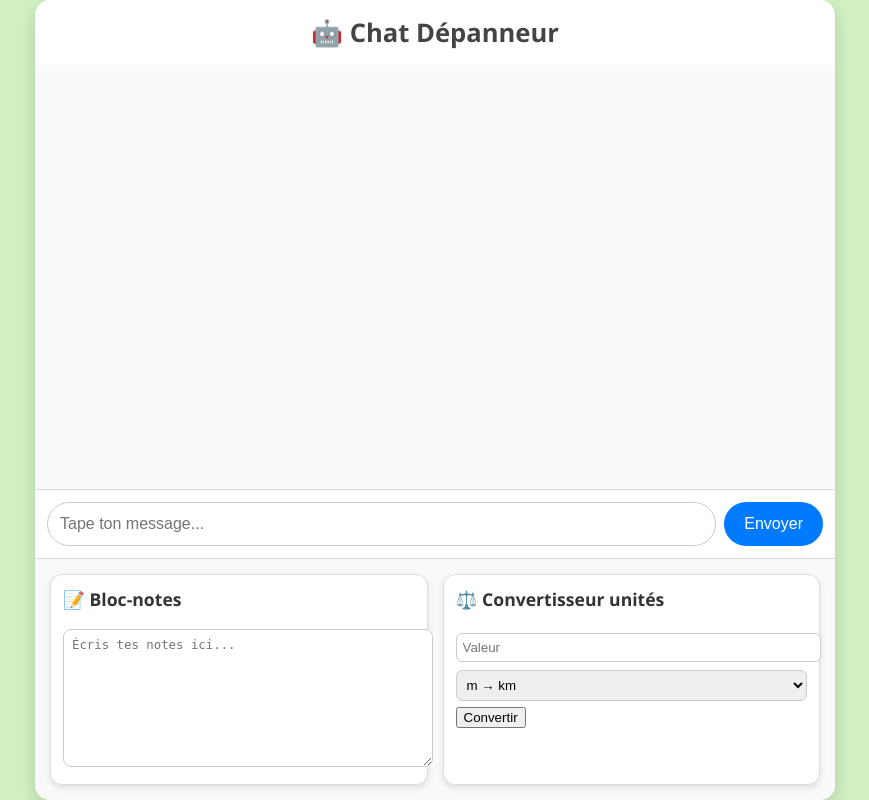
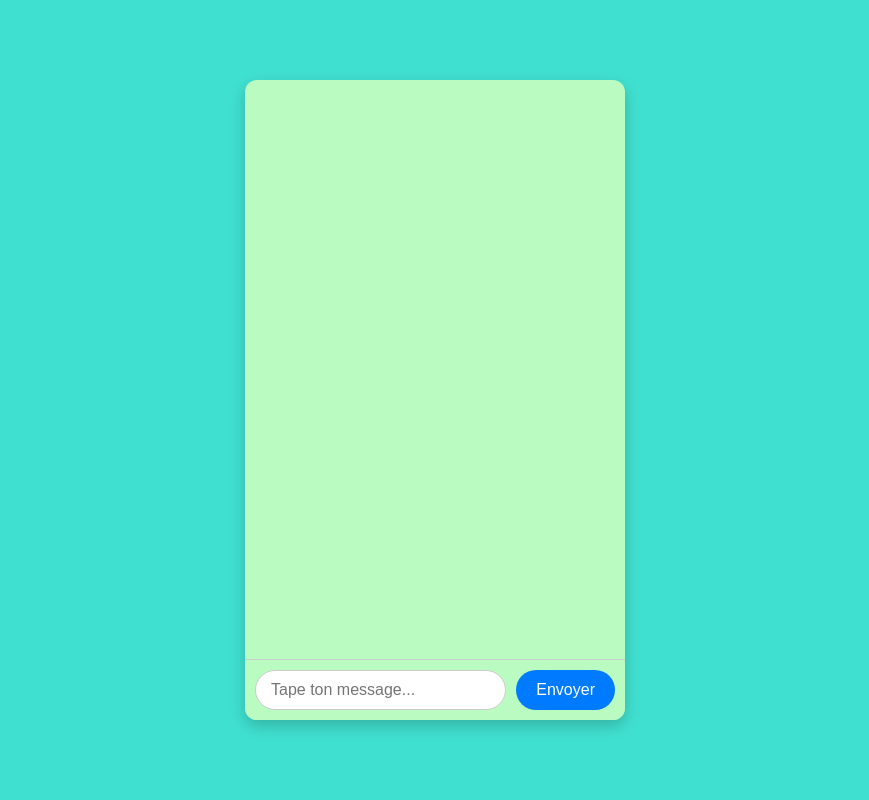
Before and after one commit to toflasq/depanneur-api, a Flask app: page /chatpage in a window 1280 px wide. Shown: the whole page, without its empty margins (205-1074 px from the left). Run offline with Flask 3, Linux system fonts and the light colour scheme.

Commit message:
Add files via upload

```diff
--- a/templates/chat.html
+++ b/templates/chat.html
@@ -8,144 +8,95 @@
             height: 100%;
             margin: 0;
             font-family: 'Segoe UI', Tahoma, sans-serif;
-            background-color: #d0f0c0; /* vert pâle */
+            background: #40E0D0; /* bleu turquoise */
+            display: flex;
+            justify-content: center;
+            align-items: center;
         }
+
         .chat-container {
             display: flex;
             flex-direction: column;
-            height: 100%;
-            width: 100%;
-            max-width: 800px;
-            margin: 0 auto;
-            background: #fff;
-            border-radius: 15px;
-            box-shadow: 0 6px 16px rgba(0,0,0,0.15);
+            height: 80%;
+            width: 400px;
+            max-width: 95%;
+            background: #b9fbc0; /* vert pastel menthe */
+            border-radius: 12px;
+            box-shadow: 0 6px 15px rgba(0,0,0,0.2);
             overflow: hidden;
         }
+
         #chatbox {
             flex: 1;
-            padding: 20px;
+            padding: 15px;
             overflow-y: auto;
             display: flex;
             flex-direction: column;
-            gap: 12px;
-            background: #fafafa;
+            gap: 10px;
         }
+
         .bubble {
-            padding: 12px 18px;
-            border-radius: 20px;
+            padding: 10px 15px;
+            border-radius: 18px;
             max-width: 75%;
             word-wrap: break-word;
             animation: fadeIn 0.3s forwards;
         }
-        @keyframes fadeIn { from {opacity:0; transform: translateY(10px);} to {opacity:1; transform:translateY(0);} }
-        .user { align-self: flex-end; background: #007bff; color: #fff; }
-        .bot { align-self: flex-start; background: #f1f0f0; color: #333; }
+
+        @keyframes fadeIn { from {opacity:0; transform: translateY(10px);} to {opacity:1; transform: translateY(0);} }
+
+        .user {
+            align-self: flex-end;
+            background: #007bff;
+            color: #fff;
+        }
+
+        .bot {
+            align-self: flex-start;
+            background: #e0ffe0; /* vert pastel plus clair pour bot */
+            color: #333;
+        }
+
         .input-area {
             display: flex;
-            padding: 12px;
-            gap: 8px;
-            border-top: 1px solid #ddd;
-            background: #fff;
+            border-top: 1px solid #ccc;
+            padding: 10px;
+            background: #b9fbc0;
         }
+
         .input-area input {
             flex: 1;
-            padding: 12px;
-            border-radius: 25px;
+            padding: 10px 15px;
+            border-radius: 20px;
             border: 1px solid #ccc;
+            font-size: 1em;
             outline: none;
-            font-size: 1em;
         }
+
         .input-area button {
-            padding: 12px 20px;
+            margin-left: 10px;
+            padding: 10px 20px;
             border: none;
-            border-radius: 25px;
+            border-radius: 20px;
             background: #007bff;
             color: #fff;
             cursor: pointer;
             font-size: 1em;
         }
-        h1 {
-            text-align: center;
-            margin: 15px 0;
-            font-size: 1.6em;
-            color: #444;
-        }
-        .tools {
-            display: flex;
-            flex-wrap: wrap;
-            gap: 15px;
-            padding: 15px;
-            background: #f9f9f9;
-            border-top: 1px solid #ddd;
-        }
-        .tool {
-            flex: 1;
-            min-width: 230px;
-            background: #fff;
-            border: 1px solid #ddd;
-            border-radius: 12px;
-            padding: 12px;
-            box-shadow: 0 3px 6px rgba(0,0,0,0.1);
-        }
-        .tool h3 { margin-top: 0; font-size: 1.1em; color: #333; }
-        textarea {
-            width: 100%;
-            height: 120px;
-            border-radius: 8px;
-            padding: 8px;
-            border: 1px solid #ccc;
-            font-size: 0.95em;
-            resize: vertical;
-        }
-        select, input[type="number"] {
-            padding: 6px;
-            border-radius: 6px;
-            border: 1px solid #ccc;
-            margin: 4px 0;
-            width: 100%;
-        }
     </style>
 </head>
 <body>
     <div class="chat-container">
-        <h1>🤖 Chat Dépanneur</h1>
         <div id="chatbox"></div>
-
         <div class="input-area">
             <input type="text" id="message" placeholder="Tape ton message..." />
             <button onclick="sendMessage()">Envoyer</button>
         </div>
-
-        <div class="tools">
-            <!-- Bloc-notes -->
-            <div class="tool">
-                <h3>📝 Bloc-notes</h3>
-                <textarea id="notes" placeholder="Écris tes notes ici..."></textarea>
-            </div>
-
-            <!-- Convertisseur unités -->
-            <div class="tool">
-                <h3>⚖️ Convertisseur unités</h3>
-                <input type="number" id="value" placeholder="Valeur">
-                <select id="unit">
-                    <option value="m_to_km">m → km</option>
-                    <option value="km_to_m">km → m</option>
-                    <option value="c_to_f">°C → °F</option>
-                    <option value="f_to_c">°F → °C</option>
-                    <option value="kg_to_lb">kg → lb</option>
-                    <option value="lb_to_kg">lb → kg</option>
-                </select>
-                <button onclick="convertUnit()">Convertir</button>
-                <p id="result"></p>
-            </div>
-        </div>
     </div>
 
     <script>
-        const apiUrl = "https://depanneur-api.onrender.com";
+        const apiUrl = "https://depanneur-api.onrender.com/chat"; // POST JSON attendu
 
-        // Chat
         async function sendMessage() {
             let msgInput = document.getElementById('message');
             let msg = msgInput.value.trim();
@@ -155,9 +106,13 @@
             msgInput.value = '';
 
             try {
-                let response = await fetch(`${apiUrl}/chat?message=${encodeURIComponent(msg)}`);
+                let response = await fetch(apiUrl, {
+                    method: "POST",
+                    headers: { "Content-Type": "application/json" },
+                    body: JSON.stringify({ message: msg })
+                });
                 let data = await response.json();
-                appendBubble(data.reply, 'bot');
+                appendBubble(data.answer, 'bot');
             } catch(e) {
                 appendBubble("⚠️ Erreur serveur.", 'bot');
             }
@@ -175,24 +130,6 @@
         document.getElementById('message').addEventListener('keypress', function(e) {
             if(e.key === 'Enter') sendMessage();
         });
-
-        // Convertisseur
-        function convertUnit() {
-            let val = parseFloat(document.getElementById("value").value);
-            let unit = document.getElementById("unit").value;
-            let res;
-            if(isNaN(val)) { document.getElementById("result").innerText = "Entrer une valeur"; return; }
-
-            switch(unit) {
-                case "m_to_km": res = val/1000 + " km"; break;
-                case "km_to_m": res = val*1000 + " m"; break;
-                case "c_to_f": res = (val*9/5+32).toFixed(2) + " °F"; break;
-                case "f_to_c": res = ((val-32)*5/9).toFixed(2) + " °C"; break;
-                case "kg_to_lb": res = (val*2.20462).toFixed(2) + " lb"; break;
-                case "lb_to_kg": res = (val/2.20462).toFixed(2) + " kg"; break;
-            }
-            document.getElementById("result").innerText = "Résultat : " + res;
-        }
     </script>
 </body>
 </html>
```
